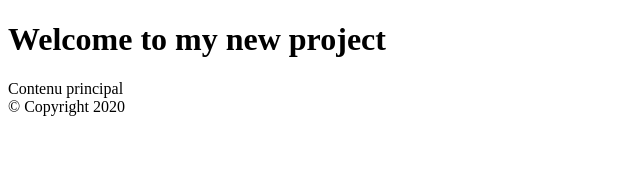
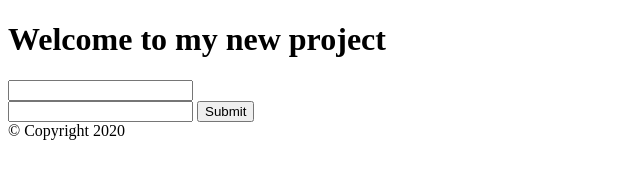
Before and after one commit to AymericNoel/First_WebProject, a plain HTML site: page index.html in a window 1280 px wide. Shown: the whole page, without its empty margins (0-640 px from the left). Drawn offline with Linux system fonts and the light colour scheme.

Commit message:
:sparkles:premier jet

```diff
--- a/index.html
+++ b/index.html
@@ -11,7 +11,16 @@
         <h1>Welcome to my new project </h1>
     </header>
     <main>
-        Contenu principal
+        <div class="discussion">
+
+        </div>
+        <div>
+            <input type="text" class="message">
+        </div>
+        <div>
+            <input type="text" class="nickname">
+            <input type="submit" class="OK">
+        </div>
     </main>
     <footer>
         &copy; Copyright 2020
```
